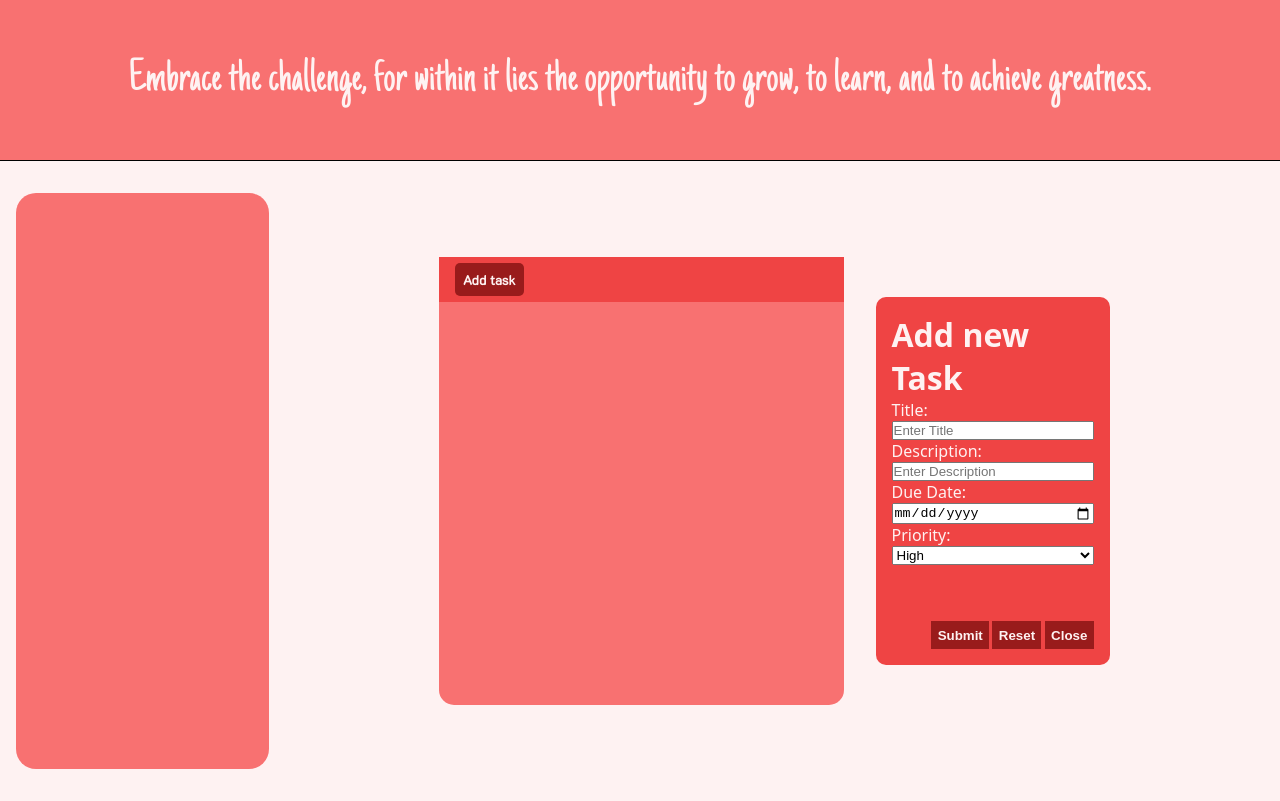
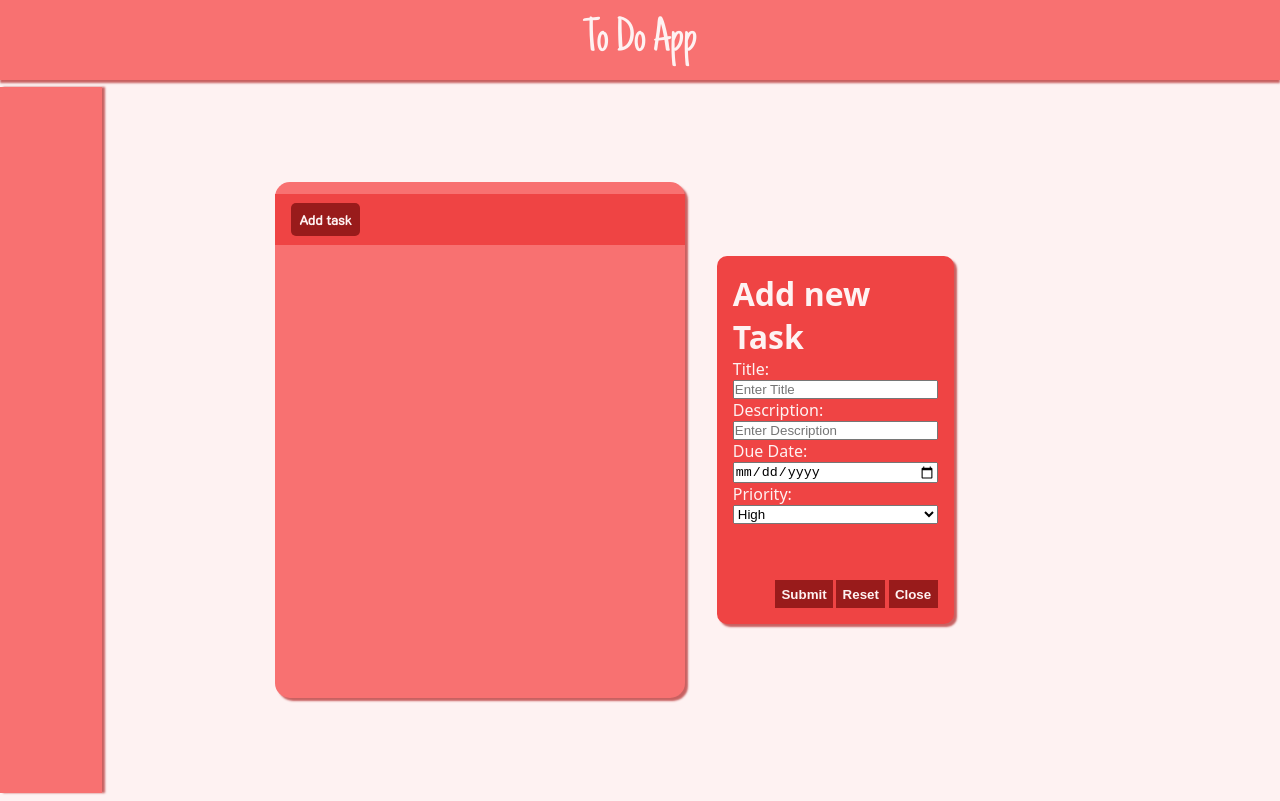
Before and after one commit to Liamsuu/to-do-app, a website built with webpack: page src/index.html in a window 1280 px wide. Both pictures are taken after a click on the button "Add task". Built offline with nearby package versions, Linux system fonts and the light colour scheme.

Commit message:
Slightly alter design

```diff
--- a/src/index.css
+++ b/src/index.css
@@ -32,22 +32,22 @@ body {
   width: 100vw;
 }
 
-#quote-section {
+#title-section {
   display: flex;
   width: 100%;
-  height: 20%;
+  height: 10%;
   background-color: var(--main-clr);
   font-family: fancy;
   justify-content: center;
   align-items: center;
   font-size: 3rem;
-  border-bottom: 1px solid black;
+  box-shadow: 0px 3px 2px #ac1616a8;
 }
 
 #main-content {
   display: flex;
   align-items: center;
-  height: 80%;
+  height: 90%;
   width: 100%;
 }
 
@@ -58,24 +58,12 @@ body {
 #side-nav {
   display: flex;
   flex-direction: column;
-  height: 90%;
-  width: 20%;
+  height: 98%;
+  width: 8%;
   background-color: var(--main-clr);
   font-family: k2d;
   font-size: 1.1rem;
-  margin-left: 1rem;
-  border-radius: 20px;
-}
-
-#user-nav {
-  display: flex;
-  flex: 1;
-  align-items: center;
-  padding-left: 1rem;
-}
-
-#project-creation {
-  flex: 9;
+  box-shadow: 3px 0px 2px #ac1616a8;
 }
 
 #task-section {
@@ -93,6 +81,8 @@ body {
   width: 40%;
   background-color: var(--main-clr);
   border-radius: 15px;
+  box-shadow: 3px 3px 2px #ac1616a8;
+  padding-top: 0.8rem;
 }
 
 #create-task-container {
@@ -109,7 +99,6 @@ body {
   font-family: k2d;
   font-weight: bold;
   border: none;
-  /* background-color: #5b21b6; */
   background-color: #991b1b;
   color: var(--text-clr);
 }
@@ -121,10 +110,10 @@ body {
   margin-left: 2rem;
   max-height: 40%;
   min-height: 21rem;
-  /* height: 40%; */
   width: 20%;
   border-radius: 10px;
   padding: 1rem;
+  box-shadow: 3px 3px 2px #ac1616a8;
 }
 
 #form-btn-div {
--- a/src/index.html
+++ b/src/index.html
@@ -6,10 +6,7 @@
   </head>
   <body>
     <div id="left-content">
-      <div id="quote-section">
-        Embrace the challenge, for within it lies the opportunity to grow, to
-        learn, and to achieve greatness.
-      </div>
+      <div id="title-section">To Do App</div>
       <div id="main-content"></div>
     </div>
   </body>
```
